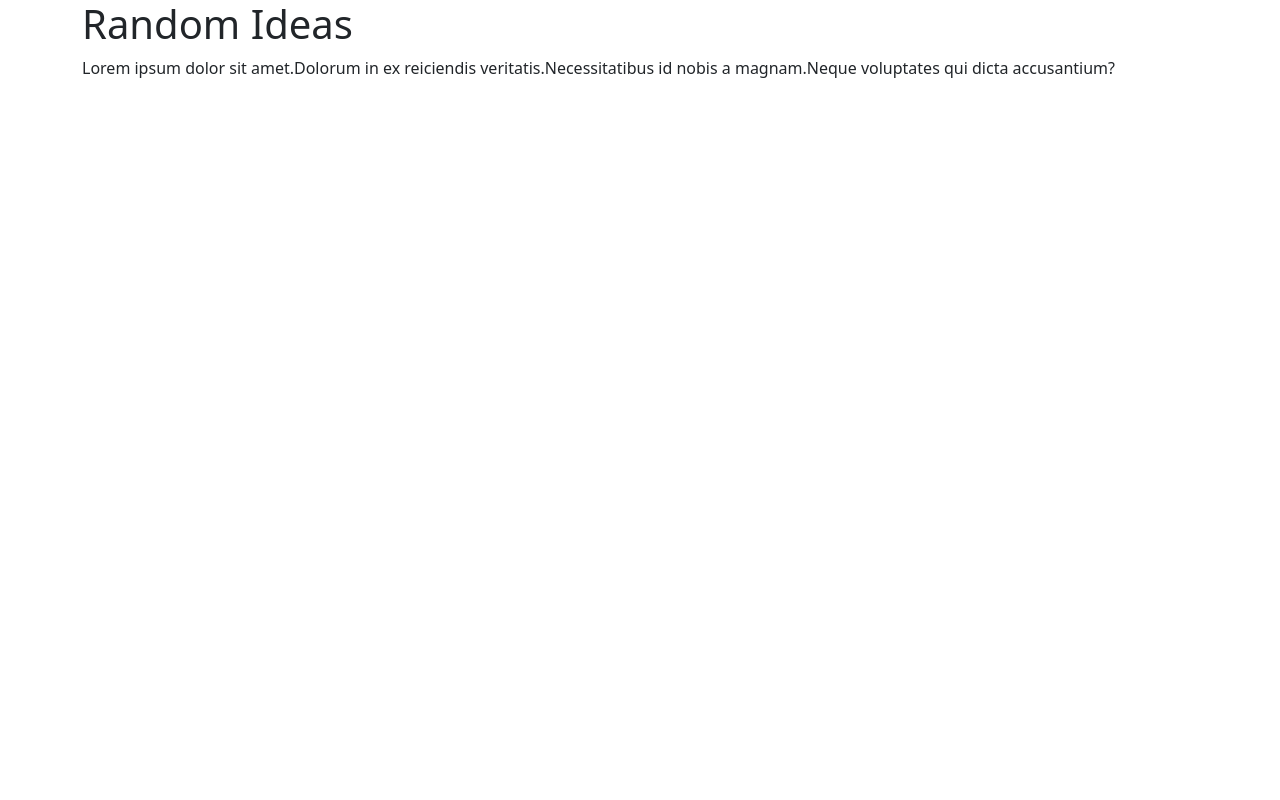
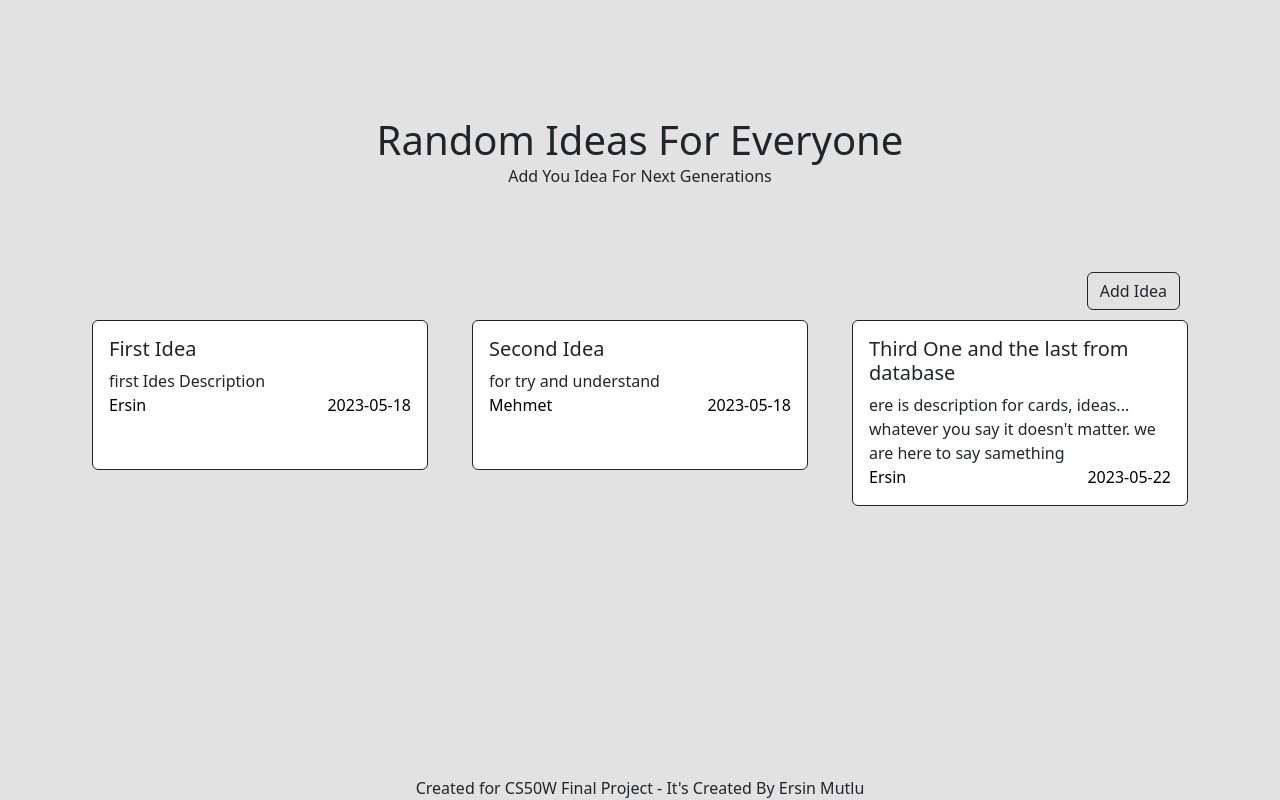
Before and after one commit to gorbadil/CS50WFinalProject, a Django app: template ideas/templates/index.html in a window 1280 px wide. Run offline with Django 3.2, Linux system fonts and the light colour scheme; the template is opened without the code that fills it, so the values that code supplies are empty; data comes from the database, SQL or seed files in the repository; both versions use the stored data as it was after the commit; some libraries are stand-ins or nearby versions.

Commit message:
step 1 done.

```diff
--- a/ideas/models.py
+++ b/ideas/models.py
@@ -9,5 +9,6 @@ class Idea(models.Model):
     description = models.TextField()
     created_at = models.DateTimeField(default=datetime.datetime.now)
     user = models.CharField(max_length=50)
+
     def __str__(self):
         return self.title
--- /dev/null
+++ b/ideas/static/index.css
@@ -0,0 +1,100 @@
+* {
+  margin: 0;
+  padding: 0;
+  box-sizing: 0;
+}
+
+body {
+  background-color: rgb(226, 226, 226);
+  min-height: 100vh;
+  position: relative;
+  overflow-x: hidden;
+  display: flex;
+  flex-direction: column;
+}
+h1,
+h2,
+h3,
+p {
+  margin: 0;
+  padding: 0;
+}
+
+/* Title Area */
+.title-area {
+  display: flex;
+  flex-direction: column;
+  justify-content: center;
+  align-items: center;
+  height: 30vh;
+  width: 100vw;
+  margin: 2rem 0 0;
+}
+
+/* Adding Idea */
+.addingbutton {
+  width: 100vw;
+  display: flex;
+  flex-direction: column;
+  align-items: flex-end;
+}
+.btn {
+  max-width: 100px;
+  position: relative;
+  left: -100px;
+}
+
+/* Idea Area */
+
+/* Idea Cards */
+
+.card {
+  margin: 10px;
+  min-width: 250px;
+  position: relative;
+  min-height: 150px;
+}
+
+.card-link {
+  text-decoration: none;
+  color: black;
+  float: right;
+}
+
+.card-user {
+  float: left;
+  position: absolute;
+  left: 0;
+}
+
+/* Add Idea */
+
+.addform {
+  display: flex;
+  flex-direction: column;
+  justify-content: center;
+  align-items: center;
+  position: absolute;
+  width: 100vw;
+  height: 100vh;
+  overflow: hidden;
+  background-color: rgba(0, 0, 0, 30%);
+}
+#addideaform {
+  background-color: blueviolet;
+  padding: 0 20vw;
+}
+
+/* Footer */
+.footer {
+  margin-top: auto;
+  position: absolute;
+  display: inline-block;
+  bottom: 0;
+  text-align: center;
+  width: 100vw;
+}
+.footer-info {
+  margin: 0;
+  padding: 0;
+}
--- /dev/null
+++ b/ideas/static/index.js
@@ -0,0 +1,57 @@
+const mainDiv = document.querySelector("#ideas");
+const addbtn = document.querySelector(".addingbutton");
+
+const getIdeas = async () => {
+  const res = await fetch("allideas");
+  const data = await res.json();
+  return data;
+};
+
+document.addEventListener("DOMContentLoaded", async () => {
+  let data = await getIdeas();
+  console.log(data);
+  data.forEach((i) => {
+    let div = document.createElement("div");
+    div.className = "col-lg-4 col-md-6 col-sm-12";
+    div.innerHTML = `
+        <div class="card border-dark mb-3">
+            <div class="card-body">
+                <h5 class="card-title">${i.fields.title}</h5>
+                <p class="card-text">${i.fields.description}</p>
+                <p class="card-created card-link">${i.fields.created_at.slice(
+                  0,
+                  10
+                )}</p>
+                <p class="card-user card-link">${i.fields.user}</p>
+            </div>
+        </div>`;
+    mainDiv.appendChild(div);
+  });
+});
+
+addbtn.addEventListener("click", () => {
+  let div = document.createElement("div");
+  div.className = "addform";
+  div.innerHTML = `<form id="addideaform">
+    <div class="mb-3">
+      <label for="exampleInputEmail1" class="form-label">Email address</label>
+      <input type="email" class="form-control" id="exampleInputEmail1" aria-describedby="emailHelp">
+      <div id="emailHelp" class="form-text">We'll never share your email with anyone else.</div>
+    </div>
+    <div class="mb-3">
+      <label for="exampleInputPassword1" class="form-label">Password</label>
+      <input type="password" class="form-control" id="exampleInputPassword1">
+    </div>
+    <div class="mb-3 form-check">
+      <input type="checkbox" class="form-check-input" id="exampleCheck1">
+      <label class="form-check-label" for="exampleCheck1">Check me out</label>
+    </div>
+    <button type="submit" class="btn btn-primary">Submit</button>
+  </form>`;
+  document.body.appendChild(div);
+  div.addEventListener("click", (event) => {
+    if (event.target.tagName == "DIV") {
+      div.style.display = "none";
+    }
+  });
+});
--- a/ideas/templates/index.html
+++ b/ideas/templates/index.html
@@ -1,12 +1,19 @@
 {% extends 'layout.html' %} {% block body %}
 
+<div class="cintainer title-area">
+  <h1 class="brand">Random Ideas For Everyone</h1>
+  <p class="desc">Add You Idea For Next Generations</p>
+</div>
+<div class="addingbutton">
+  <button type="button" class="btn btn-outline-dark">Add Idea</button>
+</div>
 <div class="container">
-  <h1>Random Ideas</h1>
-  <p>
-    <span>Lorem ipsum dolor sit amet.</span
-    ><span>Dolorum in ex reiciendis veritatis.</span
-    ><span>Necessitatibus id nobis a magnam.</span
-    ><span>Neque voluptates qui dicta accusantium?</span>
+  <div class="row" id="ideas"></div>
+</div>
+
+<div class="footer">
+  <p class="footer-info">
+    Created for CS50W Final Project - It's Created By Ersin Mutlu
   </p>
 </div>
 
--- a/ideas/templates/layout.html
+++ b/ideas/templates/layout.html
@@ -13,7 +13,6 @@
       integrity="sha384-KK94CHFLLe+nY2dmCWGMq91rCGa5gtU4mk92HdvYe+M/SXH301p5ILy+dN9+nJOZ"
       crossorigin="anonymous"
     />
-    <link rel="stylesheet" href="{% static 'index.css' %}" />
     <link
       href="https://use.fontawesome.com/releases/v5.13.0/css/all.css"
       rel="stylesheet"
@@ -24,8 +23,10 @@
       crossorigin="anonymous"
       defer
     ></script>
+    <link rel="stylesheet" href="{% static 'index.css' %}" />
   </head>
   <body>
     {% block body %} {% endblock %}
+    <script src="{% static 'index.js' %}" defer></script>
   </body>
 </html>
--- a/ideas/urls.py
+++ b/ideas/urls.py
@@ -3,5 +3,5 @@ from . import views
 
 urlpatterns = [
     path("", views.index, name="index"),
-    # path('/idea/<int:>', views.idea, name="idea"),
+    path("allideas/", views.allideas, name="allideas"),
 ]
--- a/ideas/views.py
+++ b/ideas/views.py
@@ -1,23 +1,46 @@
 from django.shortcuts import render, HttpResponseRedirect
-from django.http import HttpResponse
-from ideas.models import Idea
+from django.http import HttpResponse, JsonResponse
+from django.core import serializers
+from .models import Idea
+
+# how can i do JsonResponse with Django?
 
 
 # Create your views here.
 
+
 def index(req):
+    return render(req, "index.html")
+
+
+def allideas(req):
     idea = Idea.objects.order_by("created_at")
-    output = []
-    for i in idea:
-        output.append({
-            "title": i.title,
-            "desc": i.description,
-            "date": i.created_at,
-            "user": i.user
-        })
-    # output = {"title": ", ".join([i.title for i in idea]),
-    #           "desc": ", ".join([i.description for i in idea]),
-    #           "created_at": ([i.created_at for i in idea]),
-    #           "user": ", ".join([i.user for i in idea]),
-    #           }
-    return HttpResponse(output)
+    data = serializers.serialize("json", idea)
+    return HttpResponse(data, content_type="application/json")
+
+
+def add_idea(req):
+    if req.method == "POST":
+        title = req.POST.get("title")
+        description = req.POST.get("description")
+        user = req.POST.get("user")
+        Idea.objects.create(title=title, description=description, user=user)
+        return HttpResponseRedirect("/")
+    return render(req, "add_idea.html")
+
+
+def edit_idea(req, id):
+    if req.method == "POST":
+        title = req.POST.get("title")
+        description = req.POST.get("description")
+        user = req.POST.get("user")
+        Idea.objects.filter(id=id).update(
+            title=title, description=description, user=user
+        )
+        return HttpResponseRedirect("/")
+    return render(req, "edit_idea.html", {"id": id})
+
+
+def delete_idea(req, id):
+    Idea.objects.filter(id=id).delete()
+    return HttpResponseRedirect("/")
```
Also changed, not shown: db.sqlite3.
